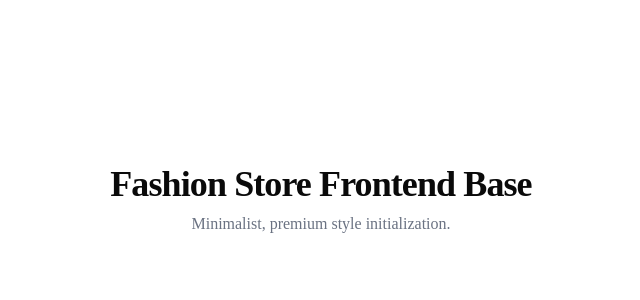
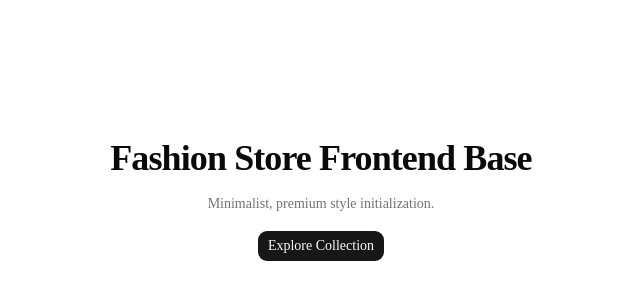
Before and after one commit to tinkernie/fashion-store, a Next.js app in the folder frontend/: page / in a window 1280 px wide. Shown: the part 200-500 px from the top of the page, without its empty margins (319-959 px from the left). Built offline with nearby package versions, Linux system fonts and the light colour scheme.

Commit message:
Update page.tsx

```diff
--- a/frontend/src/app/page.tsx
+++ b/frontend/src/app/page.tsx
@@ -1,8 +1,11 @@
+import { Button } from "@/components/ui/button";
+
 export default function Home() {
   return (
-    <main className="flex min-h-screen flex-col items-center justify-center p-24">
+    <main className="flex min-h-screen flex-col items-center justify-center p-24 space-y-4">
       <h1 className="text-4xl font-bold tracking-tight">Fashion Store Frontend Base</h1>
-      <p className="text-gray-500 mt-2">Minimalist, premium style initialization.</p>
+      <p className="text-muted-foreground text-sm">Minimalist, premium style initialization.</p>
+      <Button>Explore Collection</Button>
     </main>
   );
 }
```
